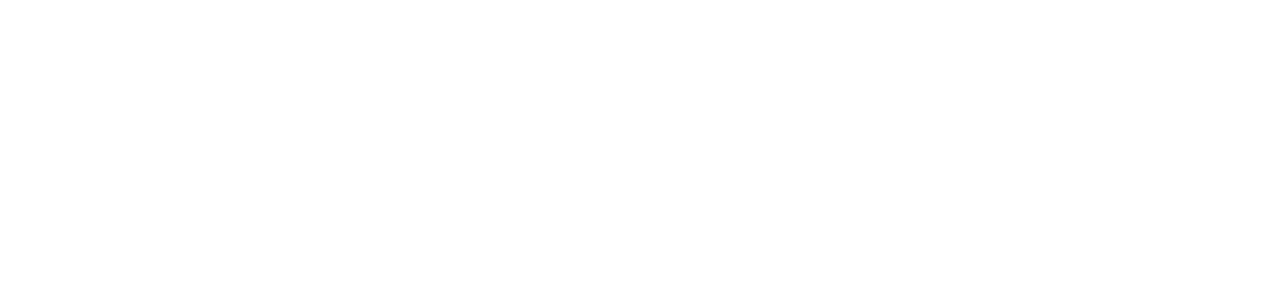
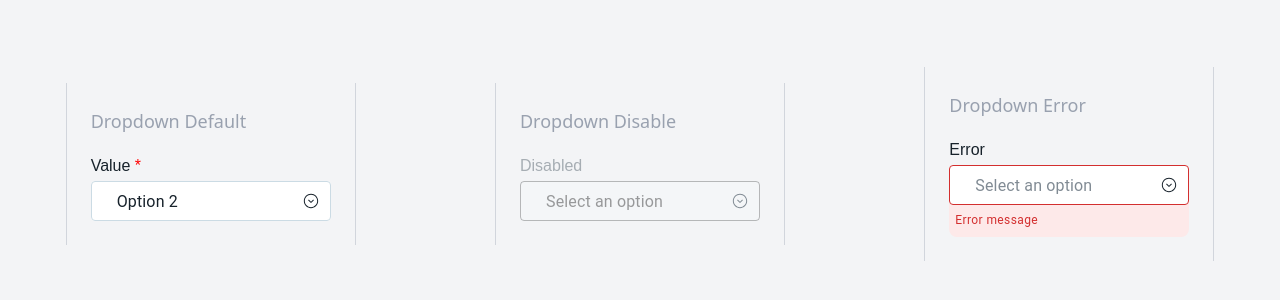
Before and after one commit to avnashv/reusable-components, a React (Vite) app: page / in a window 1280 px wide. Shown: the part 1036-1336 px from the top of the page. Before the commit the page ends 800 px from the top, so only its background shows below. Built offline with nearby package versions, Linux system fonts and the light colour scheme.

Commit message:
Drop down completed

```diff
--- a/src/App.jsx
+++ b/src/App.jsx
@@ -1,9 +1,10 @@
 import React from "react";
 import CustomButton from "./components/customButton/customButton";
-
+import CustomDropdown from "./components/customDropDown/customDropDown";
 
 function App() {
   return (
+    <>
       <div className="flex items-center justify-around gap-2 w-screen h-screen bg-gray-100">
 
         <div className="flex flex-col gap-4 border-r-1 border-l-1 p-6 border-gray-300">
@@ -44,8 +45,31 @@
           <CustomButton text="Chips" variant="chips" rounded="full" startIcon={true} endIcon={true} />
           <CustomButton text="Chips" disabled={true} variant="chips" rounded="full" />
         </div>
+      </div>
+      <div className="flex items-center justify-around gap-2 w-screen h-screen bg-gray-100">
+        <div className="flex flex-col gap-5 border-r-1 border-l-1 p-6 border-gray-300">
+          <h4 className="text-lg text-gray-400">Dropdown Default</h4>
+
+          {/* Default */}
+          <CustomDropdown label="Value" options={["Option 1", "Option 2", "Option 3"]} required={true} initialValue="Option 2" // ✅ Pre-selects "Option 2"
+         />
+        </div>
+        <div className="flex flex-col gap-5 border-r-1 border-l-1 p-6 border-gray-300">
+          <h4 className="text-lg text-gray-400">Dropdown Disable</h4>
+          {/* Disabled */}
+          <CustomDropdown label="Disabled" options={["Option 1", "Option 2", "Option 3"]} disabled />
+        </div>
+        <div className="flex flex-col gap-5 border-r-1 border-l-1 p-6 border-gray-300">
+          <h4 className="text-lg text-gray-400">Dropdown Error</h4>
+
+          {/* Error */}
+          <CustomDropdown label="Error" options={["Option 1", "Option 2", "Option 3"]} errorMessage="Error message" />
+        </div>
 
       </div>
+
+    </>
+
   );
 }
 
--- a/src/components/customDropDown/customDropDown.jsx
+++ b/src/components/customDropDown/customDropDown.jsx
@@ -0,0 +1,113 @@
+import { useState } from "react";
+import { MenuItem, Select, FormControl, FormHelperText } from "@mui/material";
+import ArrowIconActive from "../../assets/icons/arrow-circle-down-active.svg";
+import ArrowIconDisable from "../../assets/icons/arrow-circle-down-disable.svg";
+
+const CustomDropdown = ({ label, options, errorMessage, disabled, required, initialValue = "" }) => {
+    const [value, setValue] = useState(initialValue);
+
+    const handleChange = (event) => {
+        setValue(event.target.value);
+    };
+
+    const CustomArrowIcon = () => <img src={disabled ? ArrowIconDisable : ArrowIconActive} alt="Dropdown Icon" style={{ width: 16, height: 16 }} />;
+
+    return (
+        <div style={{ display: "flex", flexDirection: "column" }}>
+            {/* Label outside the select box */}
+            <label
+                style={{
+                    fontFamily: "Proxima Nova, sans-serif",
+                    fontWeight: 400,
+                    fontSize: "16px",
+                    lineHeight: "140%",
+                    letterSpacing: "0%",
+                    color: disabled ? "#A6ADB3" : "#17222B", // Gray when disabled
+                    marginBottom: "4px",
+                }}
+            >
+                {label} {required && <span style={{ color: "red" }}>*</span>}
+            </label>
+
+            {/* Select Box */}
+            <FormControl
+                sx={{
+                    backgroundColor: errorMessage ? "#FDE9E9" : disabled ? "#F4F6F8" : "white", // Light red bg when error
+                    borderRadius: "12px",
+                    "& .MuiOutlinedInput-root": {
+                        width: "240px",
+                        height: "40px",
+                        display: "flex",
+                        padding: "8px 12px",
+                        alignItems: "center",
+
+                        "& fieldset": {
+                            borderColor: errorMessage ? "#E53935" : disabled ? "#CBDBE4" : "#CBDBE4", // Red border on error
+                        },
+                        "&:hover fieldset": {
+                            borderColor: errorMessage ? "#D32F2F" : disabled ? "#CBDBE4" : "#A6ADB3", // Darker red on hover
+                        },
+                        "&.Mui-focused fieldset": {
+                            borderColor: errorMessage ? "#D32F2F" : "#1A2731 !important",
+                            borderWidth: "1px !important",
+                            boxShadow: errorMessage ? "0px 8px 10px rgba(229, 57, 53, 0.1)" : "0px 8px 10px rgba(113, 113, 174, 0.1)",
+                        },
+                        "&.Mui-disabled": {
+                            borderColor: "#F2F6F8 !important",
+                            color: "#A6ADB3",
+                            backgroundColor: "#F4F6F8",
+                            pointerEvents: "none",
+                            opacity: 1, // Keep text visible
+                        },
+                    },
+                }}
+                error={Boolean(errorMessage)}
+                disabled={disabled}
+            >
+                <Select
+                    value={value}
+                    onChange={handleChange}
+                    displayEmpty
+                    IconComponent={CustomArrowIcon} // ✅ Custom Arrow
+                    sx={{
+                        color: value ? "#17222B" : "#818B94",
+                        backgroundColor: "#FFFFFF",
+                    }}
+                >
+                    <MenuItem value="" disabled>
+                        Select an option
+                    </MenuItem>
+                    {options.map((option) => (
+                        <MenuItem key={option} value={option}>
+                            {option}
+                        </MenuItem>
+                    ))}
+                </Select>
+                {errorMessage && (
+                    <FormHelperText
+                        sx={{
+                            color: "#E53935",
+                            backgroundColor: "#FDE9E9",
+                            width: "240px", // ✅ Matches the Select width
+                            minHeight: "29px", // ✅ Ensures proper height while avoiding overflow
+                            borderBottomRightRadius: "8px",
+                            borderBottomLeftRadius: "8px",
+                            padding: "6px",
+                            display: "flex",
+                            alignItems: "center",
+                            justifyContent: "flex-start", // Aligns text properly
+                            boxSizing: "border-box", // ✅ Prevents extra space from padding
+                            margin: 0, // ✅ Removes any unwanted space
+                        }}
+                    >
+                        {errorMessage}
+                    </FormHelperText>
+                )}
+
+            </FormControl>
+
+        </div>
+    );
+};
+
+export default CustomDropdown;
```
Also changed, not shown: src/assets/icons/arrow-circle-down-active.svg (added), src/assets/icons/arrow-circle-down-disable.svg (added). Lines whose indentation alone changed are shown as unchanged.
